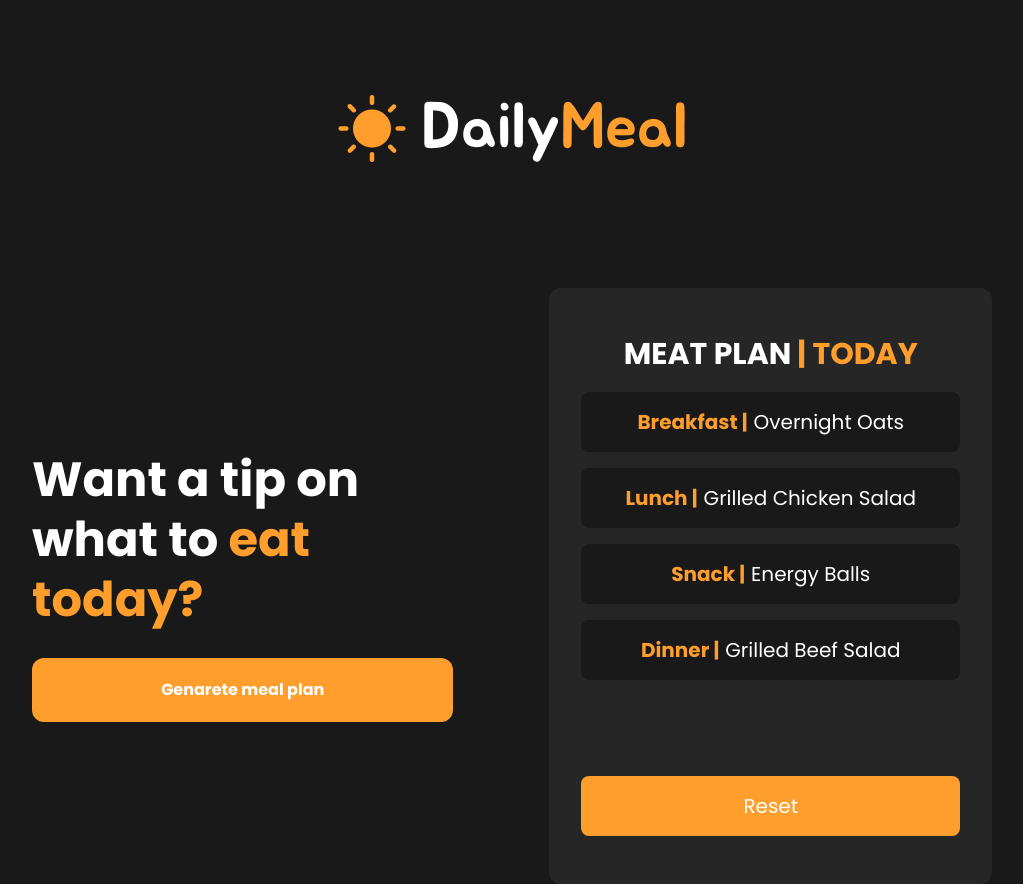
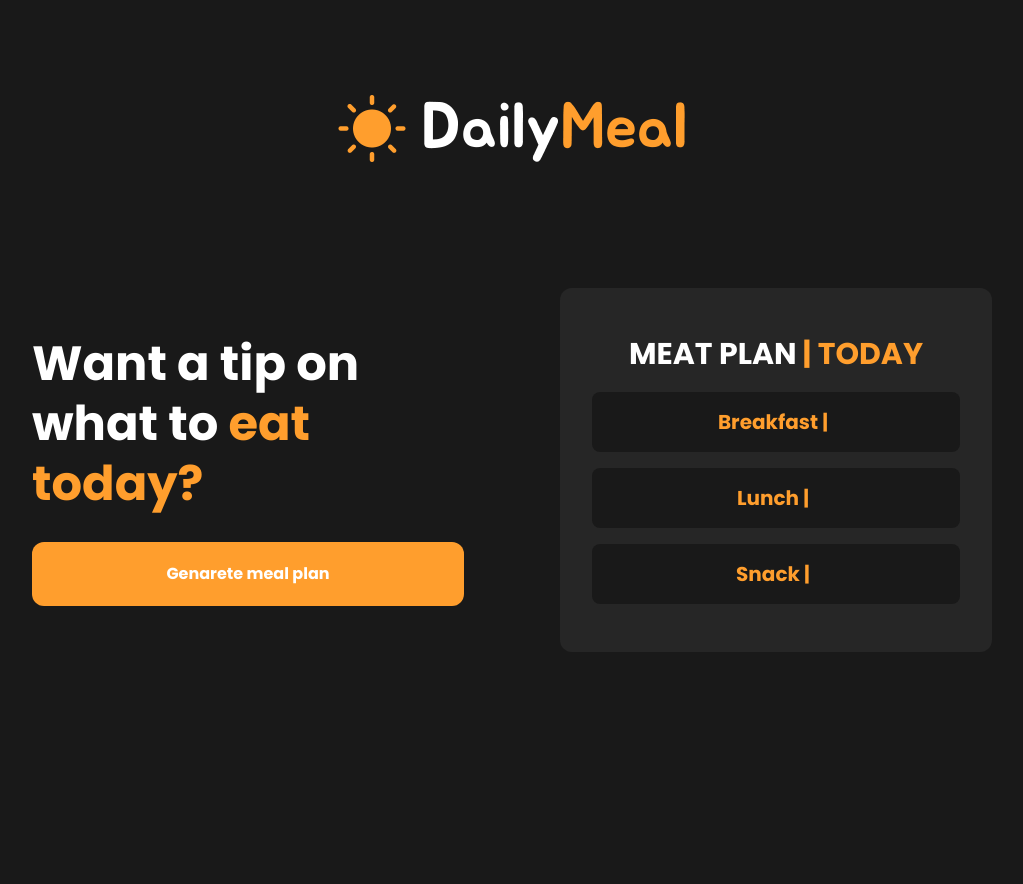
Before and after one commit to Kazz2433/DailyMeal, a React (Vite) app in the folder FrontEnd/: page / in a window 1280 px wide. Shown: the whole page, without its empty margins (128-1151 px from the left). After the commit the page ends 800 px from the top, so only its background shows below. Built offline with nearby package versions, Linux system fonts and the light colour scheme.

Commit message:
criando o safe falador, aceita ai (#2)
* working with map function

* hjkl dasdasda

Co-authored-by: Daniel Gabriel <revogabe@users.noreply.github.com>

---------

Co-authored-by: Daniel Gabriel <revogabe@users.noreply.github.com>

```diff
--- a/FrontEnd/src/components/FoodCard.tsx
+++ b/FrontEnd/src/components/FoodCard.tsx
@@ -2,10 +2,10 @@ import React from "react"
 
 type Props = {
   title: string
-  subtitle: string
+  subtitle: string[]
 }
+export function FoodCard({ title, subtitle }: Props) {
 
-export function FoodCard({ title, subtitle }: Props) {
   return (
     <>
       <div
@@ -30,7 +30,7 @@ export function FoodCard({ title, subtitle }: Props) {
           "
       >
         <h1 className=" text-orange-500 font-bold">{title} |</h1>
-        <span className="ml-1.5 font-normal"> {subtitle}</span>
+        <span className="ml-1.5 font-normal">{subtitle}</span>
       </div>
     </>
   )
--- a/FrontEnd/src/components/CardMeal.tsx
+++ b/FrontEnd/src/components/MealCard.tsx
@@ -1,7 +1,17 @@
-import React, { useEffect } from "react"
+import React, {  useState } from "react"
+import { api } from "../lib/axios"
 import { FoodCard } from "./FoodCard"
 
-export function CardMeal() {
+type Props = {
+  breakfast: string[],
+  lunch: string[],
+  dinner: string[],
+}
+
+export function MealCard({breakfast , lunch, dinner}: Props) {
+
+
+
   return (
     <>
       <div className=" rounded-xl h-full w-full tablet:min-w-max tablet:max-w-xl tablet:w-full bg-gray-700 px-8 py-12 justify-start  max-smart:px-[14px] max-smart:py-[32px]">
@@ -10,12 +20,13 @@ export function CardMeal() {
           <span className="ml-1.5 text-orange-500">| TODAY</span>
         </div>
         <div className="flex flex-col gap-4 ">
-          <FoodCard title="Breakfast" subtitle="Overnight Oats" />
-          <FoodCard title="Lunch" subtitle="Grilled Chicken Salad" />
-          <FoodCard title="Snack" subtitle="Energy Balls" />
-          <FoodCard title="Dinner" subtitle="Grilled Beef Salad" />
+          <FoodCard title="Breakfast" subtitle={breakfast} />
+          <FoodCard title="Lunch" subtitle={lunch} />
+          <FoodCard title="Snack" subtitle={dinner} />
+
         </div>
-        <button
+{/*         <button
+          onClick={handleNameChange}
           className=" bg-orange-500
           flex
           flex-row
@@ -35,7 +46,7 @@ export function CardMeal() {
           "
         >
           Reset
-        </button>
+        </button> */}
       </div>
     </>
   )
--- a/FrontEnd/src/pages/Home.tsx
+++ b/FrontEnd/src/pages/Home.tsx
@@ -1,17 +1,20 @@
 import React, { useState } from "react"
-import { CardMeal } from "../components/CardMeal"
+import { MealCard } from "../components/MealCard"
 import Header from "../components/Header"
-import axios from "axios"
 import { api } from "../lib/axios"
 import { GithubButton } from "../components/GithubButton"
 
 export default function Home() {
-  const [meals, setMeals] = useState([])
+  const [meals, setMeals] = useState([''])
 
   async function handleButtonReq() {
-    const response = await api.get("/ingridients")
+    const response = await api.get("/")
 
-    return console.log(response.data)
+    const data = response.data.map(item => item.nome)
+
+    setMeals(data)
+
+
   }
 
   return (
@@ -31,7 +34,7 @@ export default function Home() {
           </button>
         </div>
         <div className="w-full flex items-end justify-end">
-          <CardMeal />
+          <MealCard breakfast={meals} lunch={meals} dinner={meals} />
         </div>
       </div>
       <div className="tablet:hidden flex w-full my-12 ">
```
